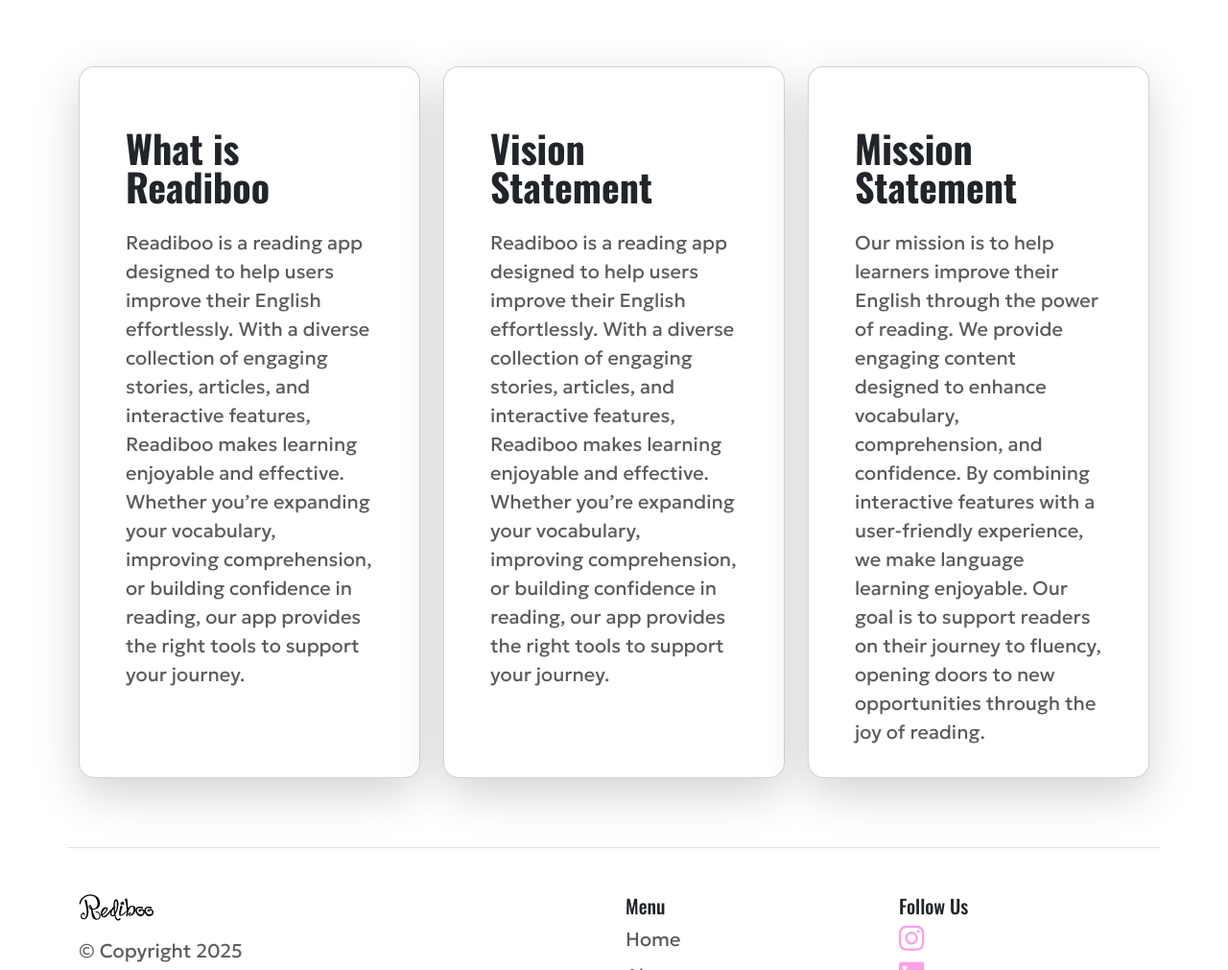
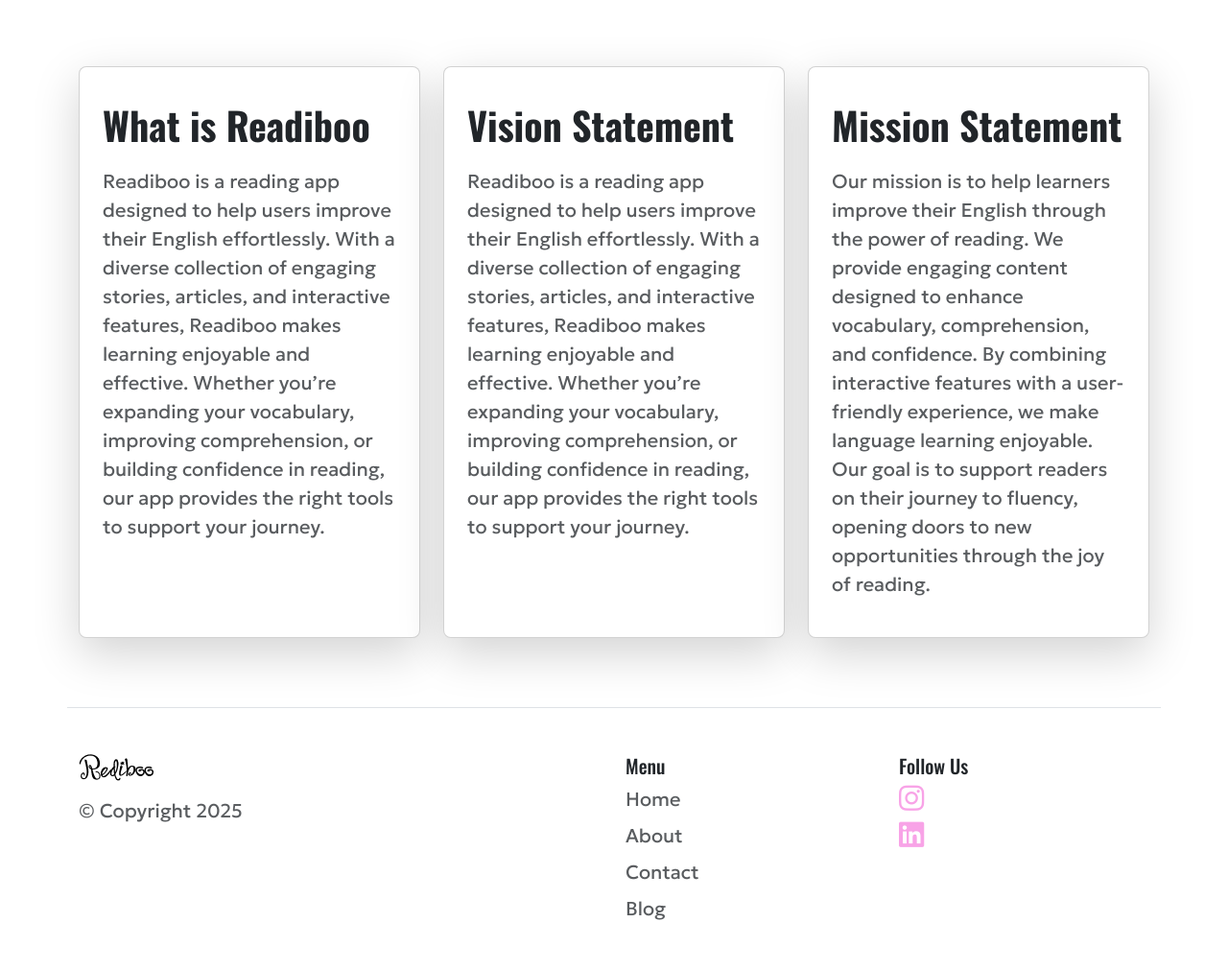
Before and after one commit to liu00701/portfolio, a plain HTML site: page about.html in a window 1280 px wide. Shown: the part 882-1893 px from the top of the page at 96% size. Drawn offline with nearby package versions, Linux system fonts and the light colour scheme.

Commit message:
Refactor card styling in about.html for improved visual consistency and spacing

```diff
--- a/about.html
+++ b/about.html
@@ -119,9 +119,9 @@
           <div class="row row-cols-1 row-cols-lg-3 align-items-stretch g-4">
             <div class="col">
               <div
-                class="card card-cover h-100 overflow-hidden rounded-4 shadow-lg"
+                class="card card-cover h-100 overflow-hidden rounded-3 shadow-lg"
               >
-                <div class="d-flex flex-column h-100 p-5 pb-3 text-shadow-1">
+                <div class="d-flex flex-column h-100 p-4 text-shadow-1">
                   <h3 class="pt-3 mb-4 display-6 lh-1 fw-bold">
                     What is Readiboo
                   </h3>
@@ -140,9 +140,9 @@
 
             <div class="col">
               <div
-                class="card card-cover h-100 overflow-hidden rounded-4 shadow-lg"
+                class="card card-cover h-100 overflow-hidden rounded-3 shadow-lg"
               >
-                <div class="d-flex flex-column h-100 p-5 pb-3 text-shadow-1">
+                <div class="d-flex flex-column h-100 p-4 text-shadow-1">
                   <h3 class="pt-3 mb-4 display-6 lh-1 fw-bold">
                     Vision Statement
                   </h3>
@@ -161,9 +161,9 @@
 
             <div class="col">
               <div
-                class="card card-cover h-100 overflow-hidden rounded-4 shadow-lg"
+                class="card card-cover h-100 overflow-hidden rounded-3 shadow-lg"
               >
-                <div class="d-flex flex-column h-100 p-5 pb-3 text-shadow-1">
+                <div class="d-flex flex-column h-100 p-4 text-shadow-1">
                   <h3 class="pt-3 mb-4 display-6 lh-1 fw-bold">
                     Mission Statement
                   </h3>
```
